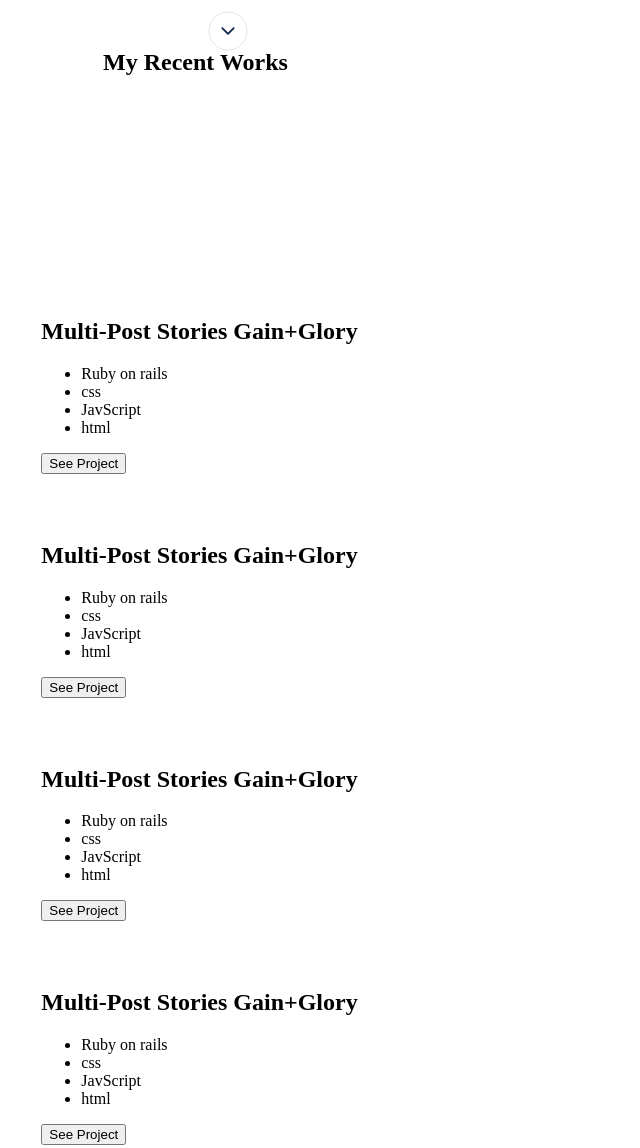
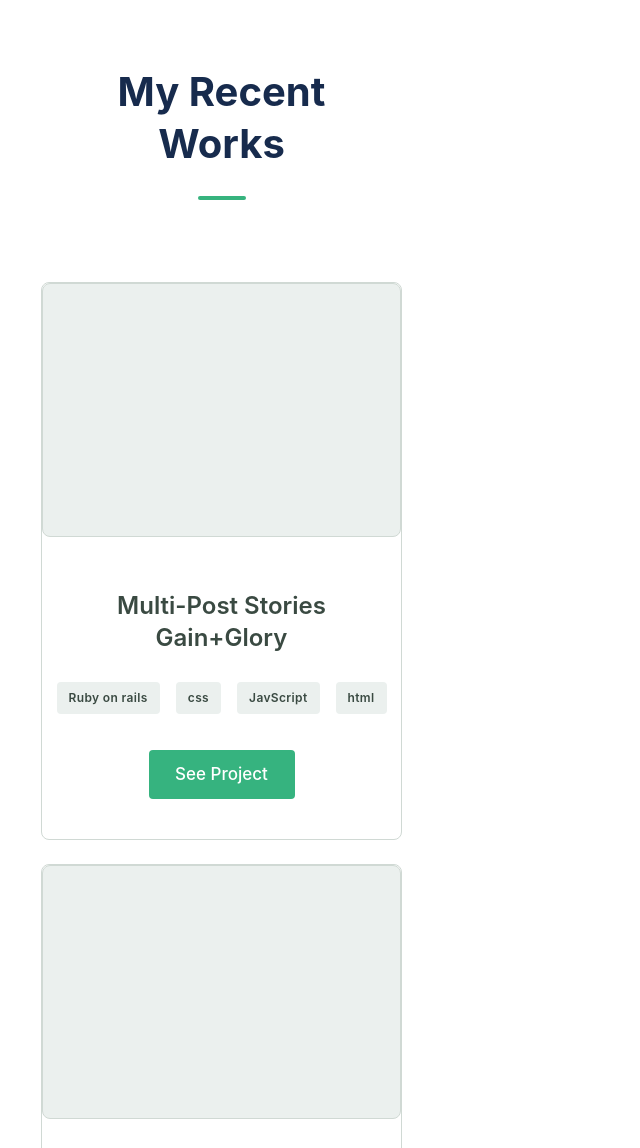
Before and after one commit to Achilles-Dev/my-portfolio-website, a website: page index.html in a window 1280 px wide. Shown: the part 809-1957 px from the top of the page, without its empty margins (0-640 px from the left). Drawn offline with Linux system fonts and the light colour scheme.

Commit message:
update styles
styles for cards, card-buttons and card-texts

```diff
--- a/index.html
+++ b/index.html
@@ -36,9 +36,12 @@
 
       <div class="works-title">
         <h1>My Recent Works</h1>
+        <span class="indicator"></span>
       </div>
       <div class="works-cards">
-        <div class="works-card card1">
+        <div class="works-card">
+          <span></span>
+        <div class="card card1">
             <h2>Multi-Post Stories Gain+Glory</h2>
             <ul>
               <li>Ruby on rails</li>
@@ -46,9 +49,12 @@
               <li>JavScript</li>
               <li>html</li>
             </ul>
-            <button>See Project</button>
+            <a href="#button">See Project</a>
         </div>
-        <div class="works-card card2">
+        </div>
+        <div class="works-card">
+          <span></span>
+          <div class="card card2">
             <h2>Multi-Post Stories Gain+Glory</h2>
             <ul>
               <li>Ruby on rails</li>
@@ -56,9 +62,12 @@
               <li>JavScript</li>
               <li>html</li>
             </ul>
-            <button>See Project</button>
+            <a href="#button">See Project</a>
         </div>
-        <div class="works-card card3">
+        </div>
+        <div class="works-card">
+          <span></span>
+          <div class="card card3">
             <h2>Multi-Post Stories Gain+Glory</h2>
               <ul>
                 <li>Ruby on rails</li>
@@ -66,9 +75,12 @@
                 <li>JavScript</li>
                 <li>html</li>
               </ul>
-            <button>See Project</button>
+              <a href="#button">See Project</a>
           </div>
-        <div class="works-card card4">
+        </div>
+        <div class="works-card">
+          <span></span>
+          <div class="card card4">
             <h2>Multi-Post Stories Gain+Glory</h2>
               <ul>
                 <li>Ruby on rails</li>
@@ -76,9 +88,12 @@
                 <li>JavScript</li>
                 <li>html</li>
               </ul>
-            <button>See Project</button>
+              <a href="#button">See Project</a>
           </div>
-        <div class="works-card card5">
+        </div>
+        <div class="works-card">
+          <span></span>
+          <div class="card card5">
             <h2>Multi-Post Stories Gain+Glory</h2>
               <ul>
                 <li>Ruby on rails</li>
@@ -86,9 +101,12 @@
                 <li>JavScript</li>
                 <li>html</li>
               </ul>
-            <button>See Project</button>
+              <a href="#button">See Project</a>
           </div>
-        <div class="works-card card6">
+        </div>
+        <div class="works-card">
+          <span></span>
+          <div class="card card6">
             <h2>Multi-Post Stories Gain+Glory</h2>
               <ul>
                 <li>Ruby on rails</li>
@@ -96,7 +114,8 @@
                 <li>JavScript</li>
                 <li>html</li>
               </ul>
-            <button>See Project</button>
+              <a href="#button">See Project</a>
+          </div>
         </div>
 
       </div>
--- a/style.css
+++ b/style.css
@@ -64,7 +64,7 @@ body {
   flex: none;
   order: 0;
   flex-grow: 0;
-  margin: 58px 0;
+  margin: 20px 0;
 }
 
 .headline-title span {
@@ -157,11 +157,12 @@ body {
 .works {
   display: grid;
   grid-template-columns: 100%;
+  justify-items: center;
   padding: 64px 24px;
   position: absolute;
   width: 379px;
   height: 3283px;
-  left: 0px;
+  left: 0;
   top: 708px;
 }
 
@@ -169,36 +170,90 @@ body {
   display: flex;
   flex-direction: column;
   align-items: center;
-  padding: 0px;
-  position: static;
+  padding: 0;
   width: 327px;
   height: 125px;
   left: 26px;
-  top: calc(50% - 125px/2 - 1515px);
+  top: calc(50% - 125px / 2 - 1515px);
   flex: none;
   order: 0;
   flex-grow: 0;
-  margin: 58px 0px;
+  margin: 62px;
+}
+
+.works-title h1 {
+  width: 327px;
+  height: 97px;
+  left: 0;
+  top: 0;
+  font-family: Inter, sans-serif;
+  font-style: normal;
+  font-weight: bold;
+  font-size: 40px;
+  line-height: 52px;
+  display: flex;
+  justify-content: center;
+  text-align: center;
+  color: #172b4d;
+}
+
+.works-title span {
+  position: static;
+  width: 48px;
+  height: 4px;
+  left: 139.5px;
+  top: 121px;
+  background: #36b37e;
+  border-radius: 24px;
+  flex: none;
+  order: 1;
+  flex-grow: 0;
 }
 
 .works-cards {
-  display: flex;
-  flex-direction: column;
-  align-items: center;
+  display: grid;
+  grid-template-columns: 100%;
+  grid-template-rows: repeat(6, auto);
+  justify-items: center ;
   padding: 4px 2px;
-
-  position: static;
   width: 331px;
   height: 2972px;
-  left: 24px;
   top: 247px;
   flex: none;
   order: 1;
   flex-grow: 0;
-  margin: 58px 0px;
+  margin: 58px 0;
+  gap: 24px;
 }
 
-.card1{
+.works-card {
+  display: flex;
+  flex-direction: column;
+  border: 1px solid #d0d9d4;
+  border-radius: 8px;
+}
+
+.works-card span {
+  height: 252px;
+  background: #ebf0ee;
+  border: 1px solid #d0d9d4;
+  border-radius: 8px;
+}
+
+.card {
+  display: flex;
+  flex-direction: column;
+  align-items: center;
+  padding: 16px;
+  position: absolute;
+  width: 327px;
+  height: 222px;
+  bottom: 0;
+  background: #fff;
+  border-radius: 8px;
+}
+
+.card1 {
   position: static;
   left: 0.6%;
   right: 0.6%;
@@ -207,7 +262,82 @@ body {
   flex: none;
   order: 0;
   flex-grow: 0;
-  margin: 24px 0px;
+  margin: 24px 0;
+}
+
+.card h2 {
+  position: static;
+  width: 295px;
+  height: 57px;
+  left: 16px;
+  top: 16px;
+  font-family: Inter, sans-serif;
+  font-style: normal;
+  font-weight: 600;
+  font-size: 24px;
+  line-height: 32px;
+  display: flex;
+  align-items: center;
+  text-align: center;
+  color: #3a4a42;
+  flex: none;
+  order: 0;
+  flex-grow: 0;
+  margin: 16px 0;
+}
+
+.works-card ul {
+  display: flex;
+  justify-content: center;
+  height: 32px;
+  margin: 16px 0;
+  padding: 0;
+}
+
+.works-card ul li {
+  list-style: none;
+  display: flex;
+  align-items: center;
+  padding: 8px 12px;
+  background: #ebf0ee;
+  border-radius: 4px;
+  flex: none;
+  flex-grow: 0;
+  margin: 0 8px;
+  font-family: Inter, sans-serif;
+  font-style: normal;
+  font-weight: 600;
+  font-size: 12px;
+  line-height: 16px;
+  letter-spacing: 0.03em;
+  color: #3a4a42;
+}
+
+.card a {
+  text-decoration: none;
+  display: flex;
+  padding: 12px;
+  width: 122px;
+  height: 48px;
+  justify-content: center;
+  margin-top: 20px;
+  background: #36b37f;
+  border-color: #36b37f;
+  border-radius: 4px;
+  font-family: Inter, sans-serif;
+  font-style: normal;
+  font-weight: 500;
+  font-size: 17px;
+  line-height: 24px;
+  color: #fff;
+}
+
+.card a:hover {
+  background: #36b37f;
+}
+
+.card a:active {
+  background: #008552;
 }
 
 .card2 {
@@ -219,7 +349,7 @@ body {
   flex: none;
   order: 1;
   flex-grow: 0;
-  margin: 24px 0px;
+  margin: 24px 0;
 }
 
 .card3 {
@@ -231,7 +361,7 @@ body {
   flex: none;
   order: 1;
   flex-grow: 0;
-  margin: 24px 0px;
+  margin: 24px 0;
 }
 
 .card4 {
@@ -243,7 +373,7 @@ body {
   flex: none;
   order: 3;
   flex-grow: 0;
-  margin: 24px 0px;
+  margin: 24px 0;
 }
 
 .card5 {
@@ -255,7 +385,7 @@ body {
   flex: none;
   order: 4;
   flex-grow: 0;
-  margin: 24px 0px;
+  margin: 24px 0;
 }
 
 .card6 {
@@ -267,5 +397,5 @@ body {
   flex: none;
   order: 5;
   flex-grow: 0;
-  margin: 24px 0px;
+  margin: 24px 0;
 }
```
Also changed, not shown: assets/images/Img Plaholder.svg (added). Lines whose indentation alone changed are shown as unchanged.
